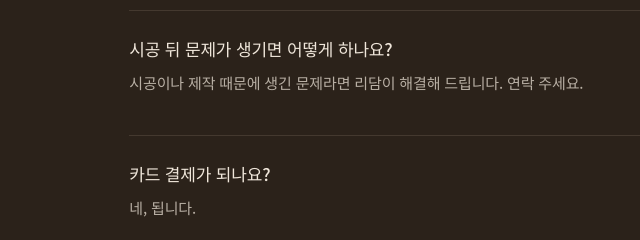
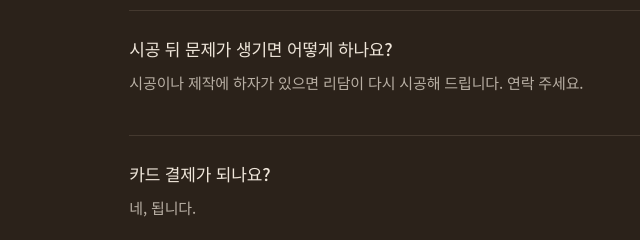
Before and after one commit to dlaqjatn159-bit/dlaqjatn159-bit.github.io, a plain HTML site: page index.html in a window 1280 px wide. Shown: the part 8255-8495 px from the top of the page, 422-1062 px from the left. Drawn offline with nearby package versions, Linux system fonts and the light colour scheme.

Commit message:
자주 묻는 질문 '시공 뒤 문제' 답을 리담의 약속 한 문장으로: '시공이나 제작에 하자가 있으면 리담이 다시 시공해 드립니다.' (PC · 폰, 결정 #438 · AI 할 일 #99)
Co-Authored-By: Claude Opus 5.5 <noreply@anthropic.com>

```diff
--- a/index.html
+++ b/index.html
@@ -366,7 +366,7 @@ a{color:var(--rd-site-color-text)}a:hover{color:#000000}
 
 <div class="rm" style="display: flex; flex-direction: column; gap: 8px; padding-top: 24px; border-top: 1px solid var(--rd-site-color-on-dark-line);">
 <dt style="margin: 0; font-size: var(--rd-site-type-lead); line-height: 1.6; font-weight: 500; letter-spacing: -0.01em; color: var(--rd-site-color-text);">시공 뒤 문제가 생기면 어떻게 하나요?</dt>
-<dd style="margin: 0; max-width: 560px; font-size: var(--rd-site-type-body); line-height: 1.7; font-weight: 400; letter-spacing: -0.01em; color: var(--rd-site-color-text-body);">시공이나 제작 때문에 생긴 문제라면 리담이 해결해 드립니다. 연락 주세요.</dd>
+<dd style="margin: 0; max-width: 560px; font-size: var(--rd-site-type-body); line-height: 1.7; font-weight: 400; letter-spacing: -0.01em; color: var(--rd-site-color-text-body);">시공이나 제작에 하자가 있으면 리담이 다시 시공해 드립니다. 연락 주세요.</dd>
 </div>
 
 <div class="rm" style="display: flex; flex-direction: column; gap: 8px; padding-top: 24px; border-top: 1px solid var(--rd-site-color-on-dark-line);">
@@ -721,7 +721,7 @@ class Component extends DCLogic {
       { q: '가격은 어느 정도인가요?', a: '창 크기와 원단에 따라 달라집니다. 방문해서 실측한 뒤 정확한 견적을 안내해 드립니다.' },
       { q: '블라인드도 하나요?', a: '네. 콤비·우드·알루미늄 블라인드도 같은 방식으로 상담하고 시공합니다.' },
       { q: '제작은 얼마나 걸리나요?', a: '상담 후 영업일 기준 2~5일 정도입니다. 원단 종류나 형상기억 같은 제작 방식에 따라 달라질 수 있습니다.' },
-      { q: '시공 뒤 문제가 생기면 어떻게 하나요?', a: '시공이나 제작 때문에 생긴 문제라면 리담이 해결해 드립니다. 연락 주세요.' },
+      { q: '시공 뒤 문제가 생기면 어떻게 하나요?', a: '시공이나 제작에 하자가 있으면 리담이 다시 시공해 드립니다. 연락 주세요.' },
       { q: '카드 결제가 되나요?', a: '네, 됩니다.' }
     ];
     const wishes = base.map((w) => ({
```
Also changed, not shown: m/index.html (+2 -2 lines).
